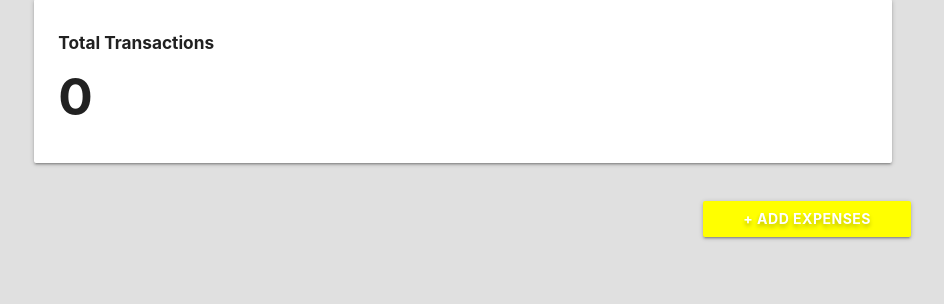
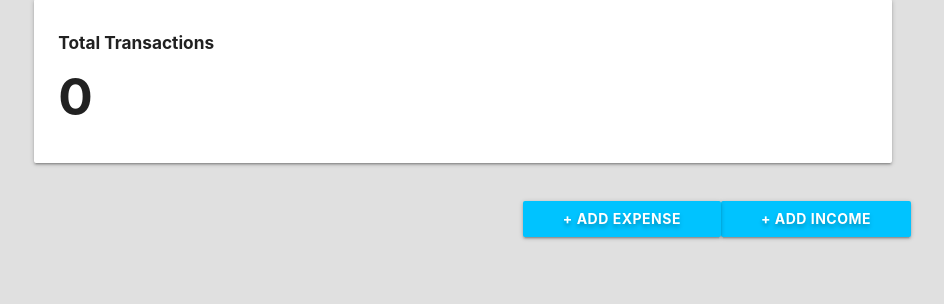
Before and after one commit to bestepha83/Budgeting-App, a Django app: a page that uses budget/templates/budget/base.html in a window 1280 px wide. Shown: the part 386-690 px from the top of the page, without its empty margins (177-1121 px from the left). Run offline with Django 3.2, Linux system fonts and the light colour scheme; data comes from the database, SQL or seed files in the repository; both versions use the stored data as it was after the commit.

Commit message:
Added Income, still has bugs

```diff
--- a/budget/static/css/styles.css
+++ b/budget/static/css/styles.css
@@ -45,7 +45,7 @@ html {
     padding: 0px 40px;
     font-weight: bold;
     text-shadow: 0px 3px 4px rgba(0,0,0, 0.25);
-    background-color: yellow;
+    background-color: rgb(0, 195, 255);
 }
 
 .section-expenses .expense {
--- a/budget/templates/budget/project-detail.html
+++ b/budget/templates/budget/profile.html
@@ -29,12 +29,12 @@
                 </div>
             </div>
         </div>
-
     </section>
 
     <section class = "section section-expenses">
         <div class="row">
-            <button class="btn waves-effect right modal-trigger" href = "#expenseModal">+ Add Expenses</button>
+            <button class="btn waves-effect right modal-trigger" id = "expense-trigger" href = "#expenseModal" onClick="incomeFunction()">+ Add Income</button>
+            <button class="btn waves-effect right modal-trigger" id = "expense-trigger" href = "#expenseModal" onClick="expenseFunction()">+ Add Expense</button>
         </div>
         <ul class="z-depth-1">
             {% for expense in expense_list %}
@@ -51,7 +51,7 @@
                             <span class="title">{{ expense.category.name }}</span>
                         </div>
                         <a class = "close-icon" onclick = "deleteExpense(this)" data-id = "{{ expense.id }}">
-                            <i class="material-icons red-text right">Remove Expense</i>
+                            <i class="material-icons red-text right">Remove</i>
                         </a>
                     </div>
                 </div>
@@ -63,7 +63,7 @@
 
 <div id = "expenseModal" class = "modal">
     <div class = "modal-content">
-        <h4>Add Expenses</h4>
+        <h4 id = "expense-title">Add Income</h4>
         <form method = 'POST'>
             {% csrf_token %}
             <label for = "title">Title</label>
@@ -83,12 +83,55 @@
     </div>
 </div>
 
+<!-- <div id = "expenseModal" class = "modal">
+    <div class = "modal-content">
+        <h4>Add Expenses</h4>
+        <form method = 'POST'>
+            {% csrf_token %}
+            <label for = "title">Title</label>
+            <input name = "title" id = "title">
+
+            <label for = "amount">Amount</label>
+            <input name = "amount" id = "amount">
+
+            <select name = "category">
+                <option>Bills & Utilities</option>
+                <option>Eating Out</option>
+                <option>Education</option>
+                <option>Entertainment</option>
+                <option>Groceries</option>
+                <option>Health & Medical</option>
+                <option>Insurance</option>
+                <option>Investments</option>
+                <option>Rent</option>
+                <option>Shopping</option>
+                <option>Sports & Fitness</option>
+                <option>Travel</option>
+            </select>
+
+            <button type = 'submit' class = "btn">Add</button>
+        </form>
+    </div>
+</div> -->
+
 <script>
     var elem = document.querySelector('.modal')
     var instance = M.Modal.init(elem)
 
     var elem = document.querySelector('select')
     var instance = M.FormSelect.init(elem)
+
+    function incomeFunction(){
+        document.getElementById("expense-title").innerHTML = "Add Income";
+
+        document.getElementById("amount").value = -Math.abs(num)
+    }
+
+    function expenseFunction(){
+        document.getElementById("expense-title").innerHTML = "Add Expense";
+        document.getElementById("amount").value = Math.abs(num)
+
+    }
 
     function deleteExpense(e) {
 
--- a/budget/urls.py
+++ b/budget/urls.py
@@ -3,7 +3,7 @@ from django.urls import path
 from . import views
 
 urlpatterns = [
-    path('', views.project_list, name = 'list'),
+    path('', views.accounts, name = 'list'),
     path('add', views.ProjectCreateView.as_view(), name = 'add'),
-    path('<slug:project_slug>', views.project_detail, name = 'detail')
+    path('<slug:project_slug>', views.profile, name = 'detail')
 ]
--- a/budget/views.py
+++ b/budget/views.py
@@ -6,15 +6,15 @@ from django.utils.text import slugify
 from .forms import ExpenseForm
 import json
 
-def project_list(request):
+def accounts(request):
     project_list = Project.objects.all()
-    return render(request, 'budget/project-list.html', {'project_list': project_list})
+    return render(request, 'budget/accounts.html', {'project_list': project_list})
 
-def project_detail(request, project_slug):
+def profile(request, project_slug):
     project = get_object_or_404(Project, slug=project_slug)
     if request.method == "GET":
         category_list = Category.objects.filter(project = project)
-        return render(request, 'budget/project-detail.html', {'project': project, 'expense_list': project.expenses.all(), 'category_list': category_list})
+        return render(request, 'budget/profile.html', {'project': project, 'expense_list': project.expenses.all(), 'category_list': category_list})
     elif request.method == "POST":
         form = ExpenseForm(request.POST)
         if form.is_valid():
```
Also changed, not shown: budget/templates/budget/accounts.html (renamed from budget/templates/budget/project-list.html, +7 -6 lines), budget/forms.py (line endings or trailing spaces), db.sqlite3.
